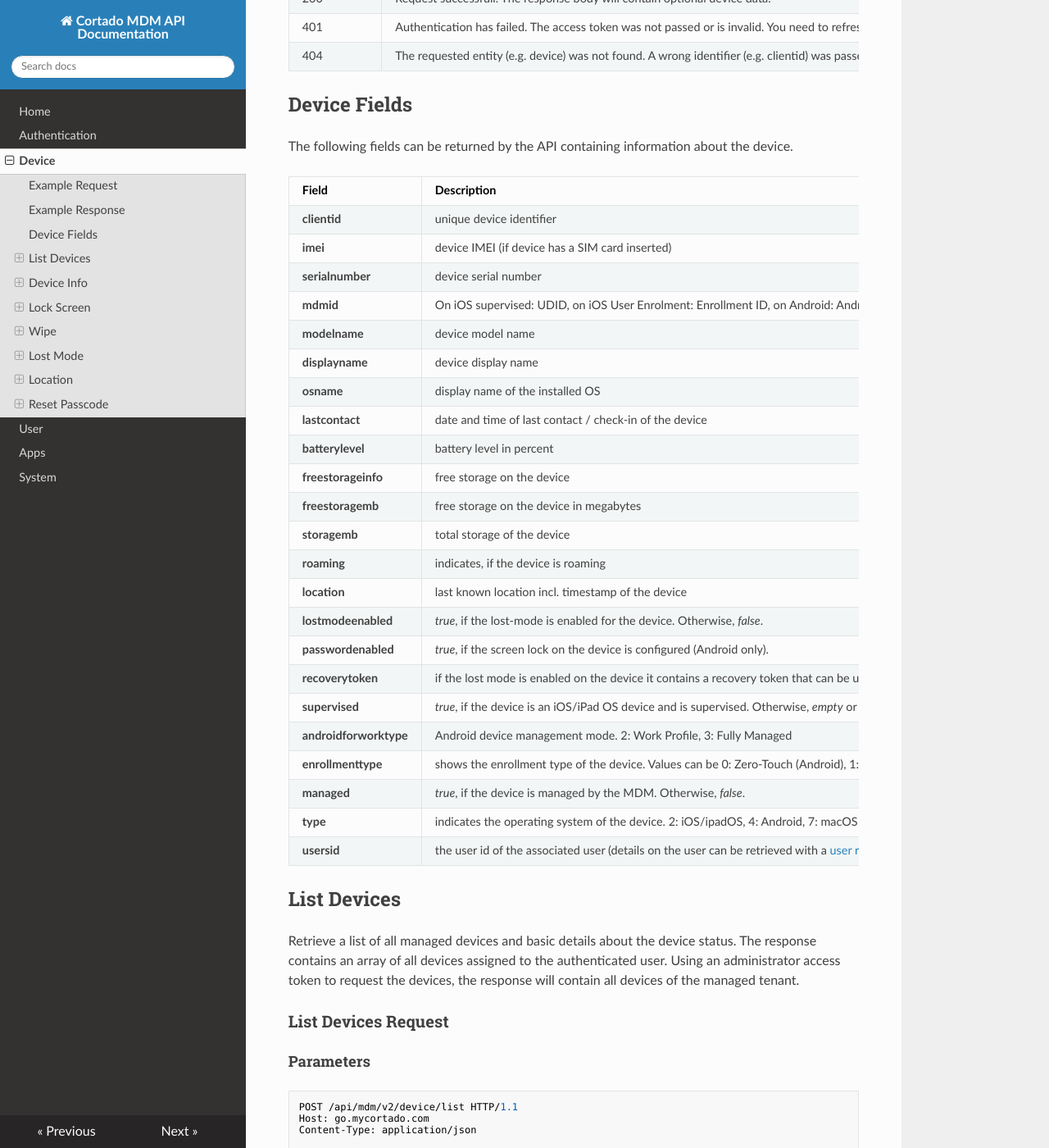
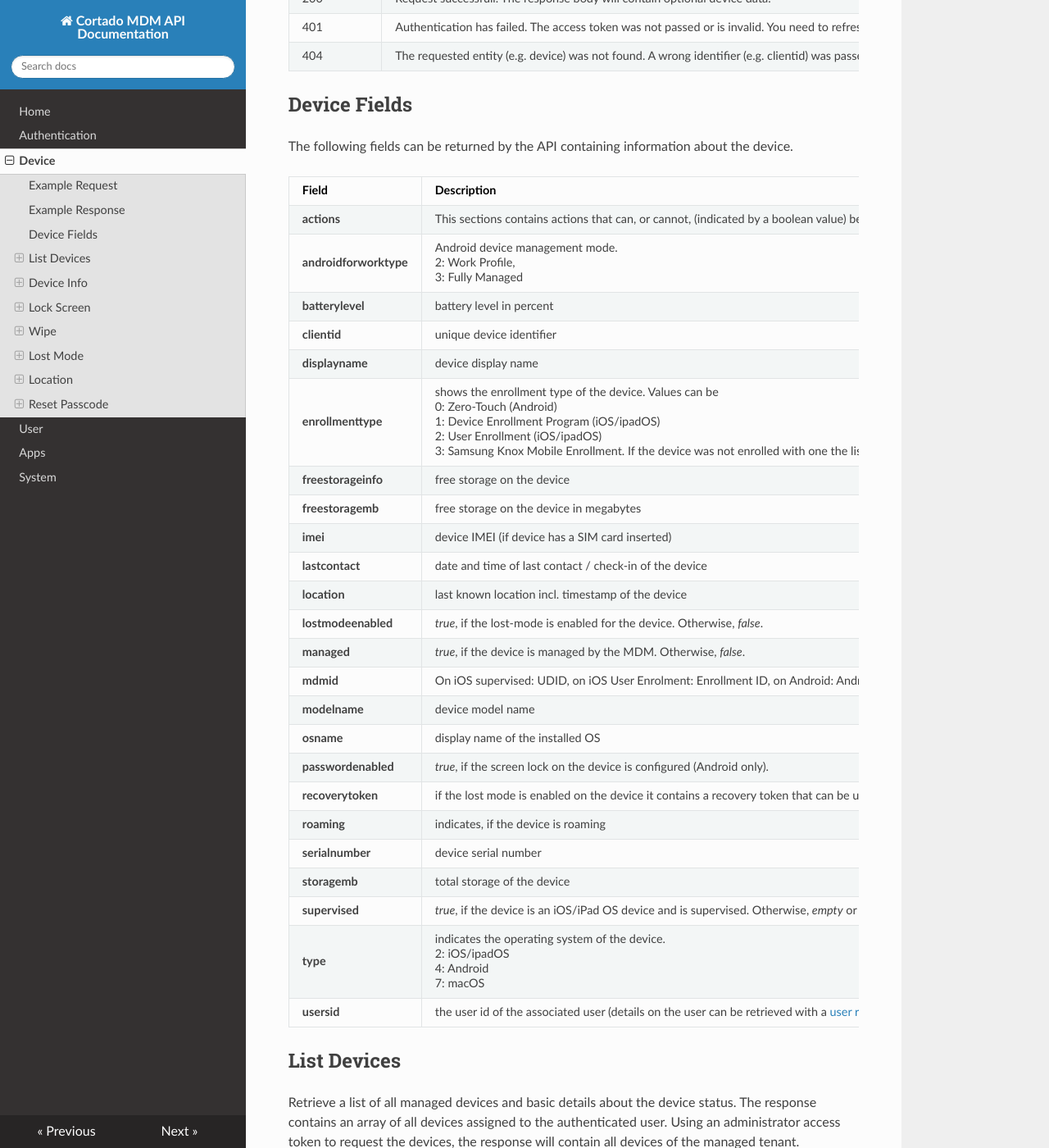
Before and after one commit to cortado-mobile-solutions/apidoc-mdm, an MkDocs documentation site: the page built from docs/device.md, in a window 1280 px wide and 1400 px high, scrolled down 674 px. Shown: the whole window at 82% size. Built offline with MkDocs 1.6.1, drawn with Linux system fonts in a browser that asks for light colours; nearby versions of some CDN libraries; part of the change alters nothing that is shown; some of the changed text lies outside the part shown.

Commit message:
device.md: Rearranged field description and replaced device list example response

````diff
--- a/docs/device.md
+++ b/docs/device.md
@@ -33,28 +33,29 @@ The following fields can be returned by the API containing information about the
 
 | Field | Description |
 | ------------ | ------------ |
+| **actions** | This sections contains actions that can, or cannot, (indicated by a boolean value) be carried out on the device. |
+| **androidforworktype**  | Android device management mode.<br>2: Work Profile,<br>3: Fully Managed |
+| **batterylevel** | battery level in percent |
 | **clientid** | unique device identifier |
+| **displayname** | device display name |
+| **enrollmenttype** | shows the enrollment type of the device. Values can be<br>0: Zero-Touch (Android)<br>1: Device Enrollment Program (iOS/ipadOS)<br>2: User Enrollment (iOS/ipadOS)<br>3: Samsung Knox Mobile Enrollment. If the device was not enrolled with one the listed above then *null* indcates no enrollment method. |
+| **freestorageinfo** | free storage on the device |
+| **freestoragemb** | free storage on the device in megabytes |
 | **imei** | device IMEI (if device has a SIM card inserted) |
-| **serialnumber** | device serial number |
+| **lastcontact** | date and time of last contact / check-in of the device |
+| **location** | last known location incl. timestamp of the device |
+| **lostmodeenabled** | *true*, if the lost-mode is enabled for the device. Otherwise, *false*. |
+| **managed** | *true*, if the device is managed by the MDM. Otherwise, *false*. |
 | **mdmid** | On iOS supervised: UDID, on iOS User Enrolment: Enrollment ID, on Android: Android ID |
 | **modelname** | device model name |
-| **displayname** | device display name |
 | **osname** | display name of the installed OS |
-| **lastcontact** | date and time of last contact / check-in of the device |
-| **batterylevel** | battery level in percent |
-| **freestorageinfo** | free storage on the device |
-| **freestoragemb** | free storage on the device in megabytes |
-| **storagemb** | total storage of the device |
-| **roaming** | indicates, if the device is roaming |
-| **location** | last known location incl. timestamp of the device |
-| **lostmodeenabled** | *true*, if the lost-mode is enabled for the device. Otherwise, *false*. |
 | **passwordenabled** | *true*, if the screen lock on the device is configured (Android only). |
 | **recoverytoken** | if the lost mode is enabled on the device it contains a recovery token that can be used to manually disable the lost mode on the device (Android only).|
+| **roaming** | indicates, if the device is roaming |
+| **serialnumber** | device serial number |
+| **storagemb** | total storage of the device |
 | **supervised** | *true*, if the device is an iOS/iPad OS device and is supervised. Otherwise, *empty* or *false*. |
-| **androidforworktype**  | Android device management mode. 2: Work Profile, 3: Fully Managed |
-| **enrollmenttype** | shows the enrollment type of the device. Values can be 0: Zero-Touch (Android), 1: Device Enrollment Program (iOS/ipadOS), 2: User Enrollment (iOS/ipadOS), 3: Samsung Knox Mobile Enrollment. If the device was not enrolled with one the listed above then *null* indcates no enrollment method. |
-| **managed** | *true*, if the device is managed by the MDM. Otherwise, *false*. |
-| **type** | indicates the operating system of the device. 2: iOS/ipadOS, 4: Android, 7: macOS |
+| **type** | indicates the operating system of the device.<br>2: iOS/ipadOS<br>4: Android<br>7: macOS |
 | **usersid** | the user id of the associated user (details on the user can be retrieved with a [user request](user.md)) |
 
 
@@ -82,40 +83,67 @@ HTTP/1.1 200 OK
 Content-Type: application/json
 
 {
-    "errorcode":null,
-    "errormessage":null,
-    "success":true,
-    "tokenstatus":null,
-    "devices":
-        [
-            {
-                "clientid":"6f53a61b42754fd790cfdf12dfa5ab45",
-                "batterylevel": 46,
-                "displayname":"My iPad",
-                "freestorageinfo": "876545678 Bytes / 5078745678 Bytes",
-                "freestoragemb": 51,
-                "imei":null,
-                "lastcontact":"\/Date(1675991537000)\/",
-                "managed": true,
-                "mdmid": "45668735478335735576873654",
-                "location": {
-                    "latitude": 58.5175248,
-                    "longitude": 12.4472308,
-                    "timestamp": "/Date(1606302297743)/"
-                },
-                "lostmodeenabled":false,
-                "modelname":"Apple iPad Air 2, Space Gray (MGL12FD)",
-                "osname": "ipadOS 14.2",
-                "passwordenabled":false,
-                "recoverytoken":null,
-                "roaming": false,
-                "serialnumber":"DMPEEB445VJ",
-                "storagemb": 131072,
-                "supervised":true,
-                "usersid": "26a1ee91-1cbc-4757-85df-b3daf05055e1"
+   "errorcode": null,
+   "errormessage": null,
+   "success": true,
+   "tokenstatus": null,
+   "data": [
+      {
+         "actions": {
+            "disablelostmode": {
+               "status": 0,
+               "visible": false
+            },
+            "enablelostmode": {
+               "status": 0,
+               "visible": true
+            },
+            "lockscreen": {
+               "status": 0,
+               "visible": true
+            },
+            "requestlocation": {
+               "status": 0,
+               "visible": false
+            },
+            "resetpasscode": {
+               "status": 0,
+               "visible": true
+            },
+            "wipefull": {
+               "status": 0,
+               "visible": true
             }
-        ]
-    }
+         },
+         "androidforworktype": 0,
+         "batterylevel": 95,
+         "clientid": "e60cf0e25e63430694441870c27a8b42",
+         "displayname": "iPhone",
+         "enrollmenttype": null,
+         "freestorageinfo": "52.2 GB / 64.0 GB - 81.55 %",
+         "freestoragemb": 53444,
+         "imei": "357351093108963",
+         "lastcontact": "/Date(1608564096937)/",
+         "location": null,
+         "lostmodeenabled": false,
+         "managed": true,
+         "mdmid": "00008020-001E04DA2284002E",
+         "modelname": "Apple iPhone XR, Blue (MRYA2ZD)",
+         "osname": "iOS 14.2",
+         "passwordenabled": true,
+         "recoverytoken": null,
+         "roaming": false,
+         "serialnumber": "F71XL2HZKXK7",
+         "storagemb": 65536,
+         "supervised": true,
+         "type": 2,
+         "usersid": "465874fd-28a6-4f0d-bc53-43df50552fe2"
+      }
+   ],
+   "pagecount": 1,
+   "pageindex": 1,
+   "totalcount": 1
+}
 ```
 
 
````
